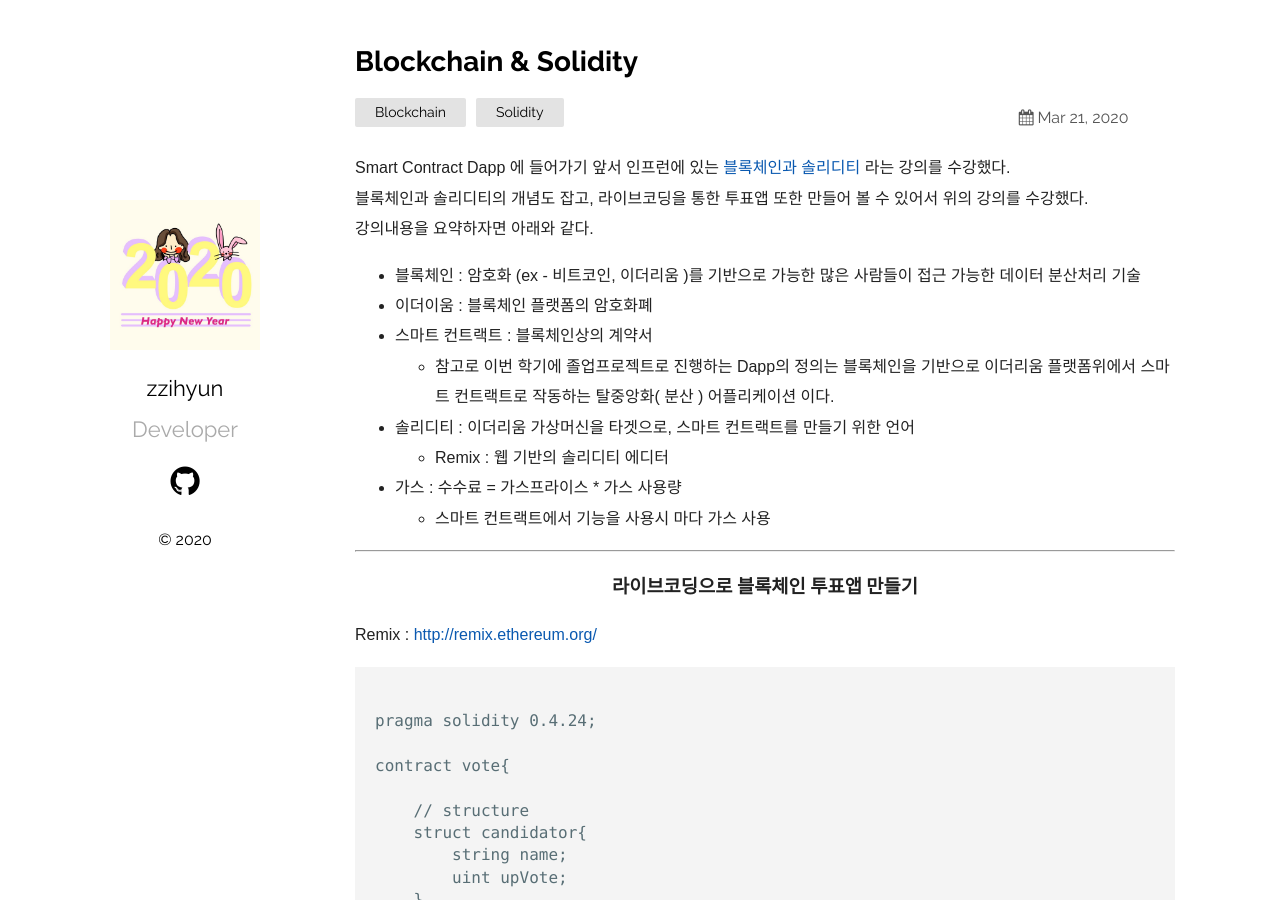
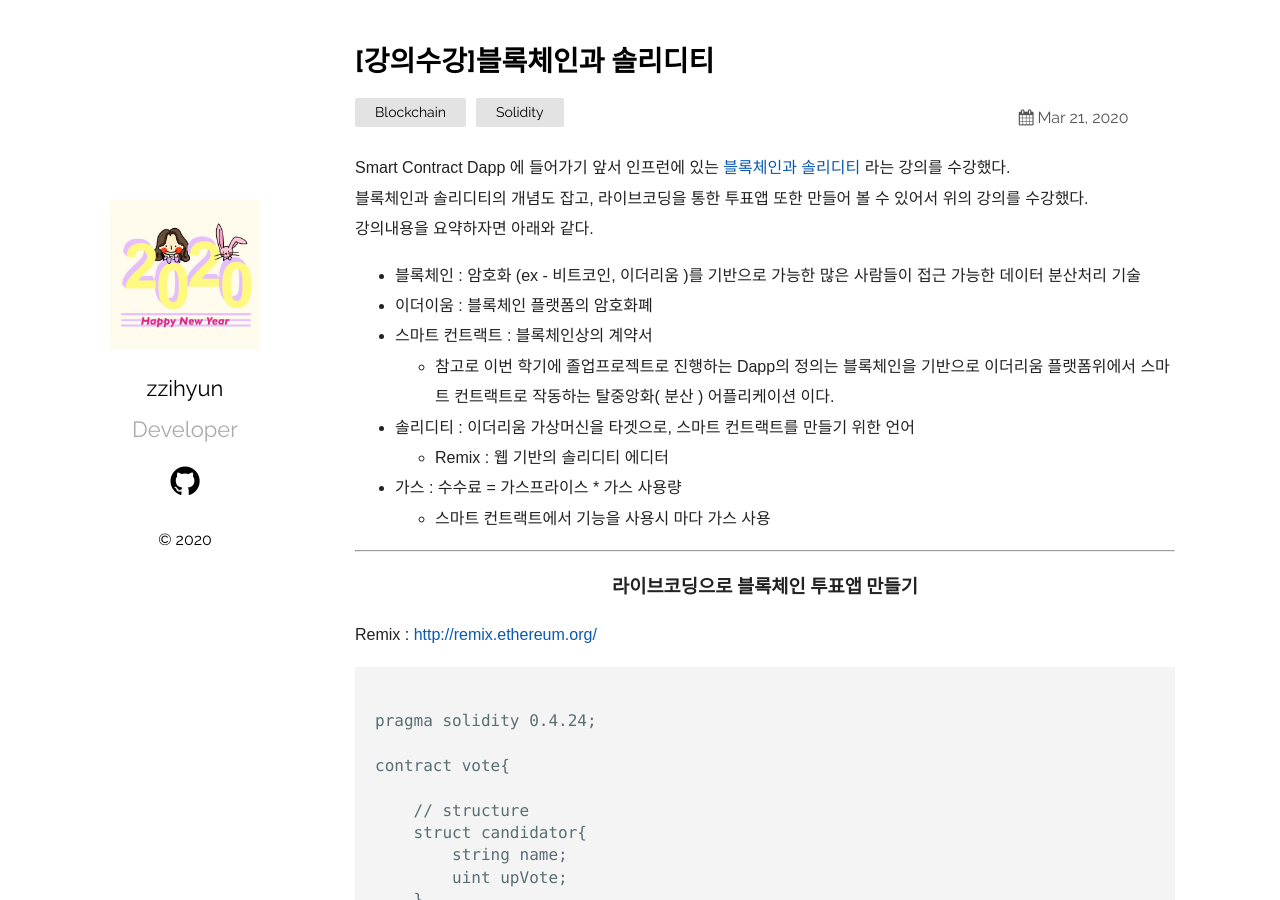
Before and after one commit to jhhhj1002/jhhhj1002.github.io, a Jekyll site: the page built from _posts/2020-03-21-Blockchain&Solidity.markdown, in a window 1280 px wide and 900 px high. Built offline with Jekyll 4.4.1, drawn with Linux system fonts in a browser that asks for light colours.

Commit message:
Update 2020-03-21-Blockchain&Solidity.markdown

```diff
--- a/_posts/2020-03-21-Blockchain&Solidity.markdown
+++ b/_posts/2020-03-21-Blockchain&Solidity.markdown
@@ -1,6 +1,6 @@
 ---
 layout: post
-title:  "Blockchain & Solidity"
+title:  "[강의수강]블록체인과 솔리디티"
 date:   2020-03-21 21:03:36 +0530
 categories: Blockchain Solidity
 ---
```
